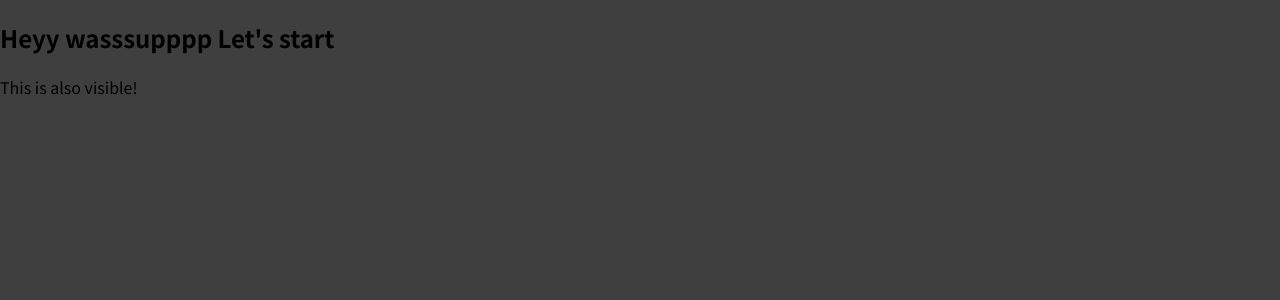
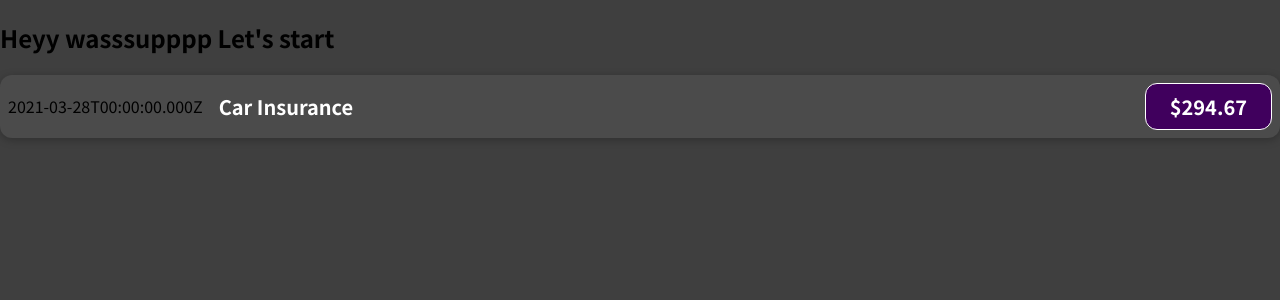
Before and after one commit to areebLogic/Expense-Manager-reactJS, a JavaScript app: page / in a window 1280 px wide. Shown: the top 300 px of the page. Built offline with nearby package versions, Linux system fonts and the light colour scheme.

Commit message:
the first react component

```diff
--- a/src/App.js
+++ b/src/App.js
@@ -1,8 +1,10 @@
+import ExpenseItem from "./components/ExpenseItem";
+
 function App() {
   return (
     <div>
       <h2>Heyy wasssupppp Let's start</h2>
-      <p>This is also visible!</p>
+      <ExpenseItem></ExpenseItem>
     </div>
   );
 }
--- /dev/null
+++ b/src/components/ExpenseItem.css
@@ -0,0 +1,56 @@
+.expense-item {
+  display: flex;
+  justify-content: space-between;
+  align-items: center;
+  box-shadow: 0 2px 8px rgba(0, 0, 0, 0.25);
+  padding: 0.5rem;
+  margin: 1rem 0;
+  border-radius: 12px;
+  background-color: #4b4b4b;
+}
+
+.expense-item__description {
+  display: flex;
+  flex-direction: column;
+  gap: 1rem;
+  align-items: flex-end;
+  flex-flow: column-reverse;
+  justify-content: flex-start;
+  flex: 1;
+}
+
+.expense-item h2 {
+  color: #3a3a3a;
+  font-size: 1rem;
+  flex: 1;
+  margin: 0 1rem;
+  color: white;
+}
+
+.expense-item__price {
+  font-size: 1rem;
+  font-weight: bold;
+  color: white;
+  background-color: #40005d;
+  border: 1px solid white;
+  padding: 0.5rem;
+  border-radius: 12px;
+}
+
+@media (min-width: 580px) {
+  .expense-item__description {
+    flex-direction: row;
+    align-items: center;
+    justify-content: flex-start;
+    flex: 1;
+  }
+
+  .expense-item__description h2 {
+    font-size: 1.25rem;
+  }
+
+  .expense-item__price {
+    font-size: 1.25rem;
+    padding: 0.5rem 1.5rem;
+  }
+}
--- a/src/components/ExpenseItem.js
+++ b/src/components/ExpenseItem.js
@@ -0,0 +1,19 @@
+import './ExpenseItem.css'
+
+function ExpenseItem() {
+  const expenseDate= new Date(2021, 2, 28);
+  const expenseTitle = 'Car Insurance';
+  const expenseAmount = 294.67;
+
+  return (
+    <div className='expense-item'>
+      <div>{expenseDate.toISOString()}</div>
+      <div className='expense-item__description'>
+        <h2>{expenseTitle}</h2>
+        <div className='expense-item__price'>${expenseAmount}</div>
+      </div>
+    </div>
+  );
+}
+
+export default ExpenseItem;
```
Also changed, not shown: 1 other file (tests, documents, lock files or other folders).
